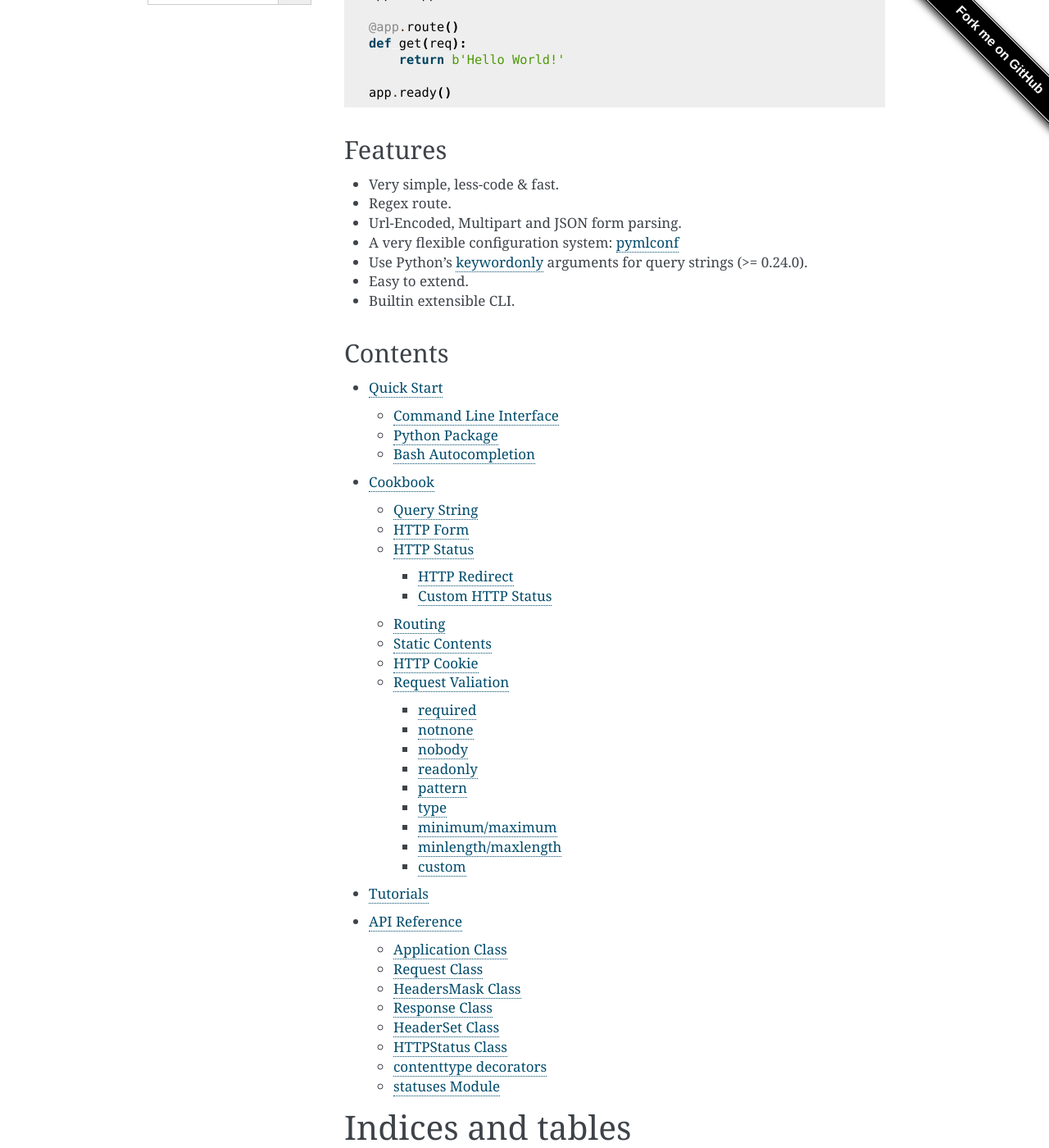
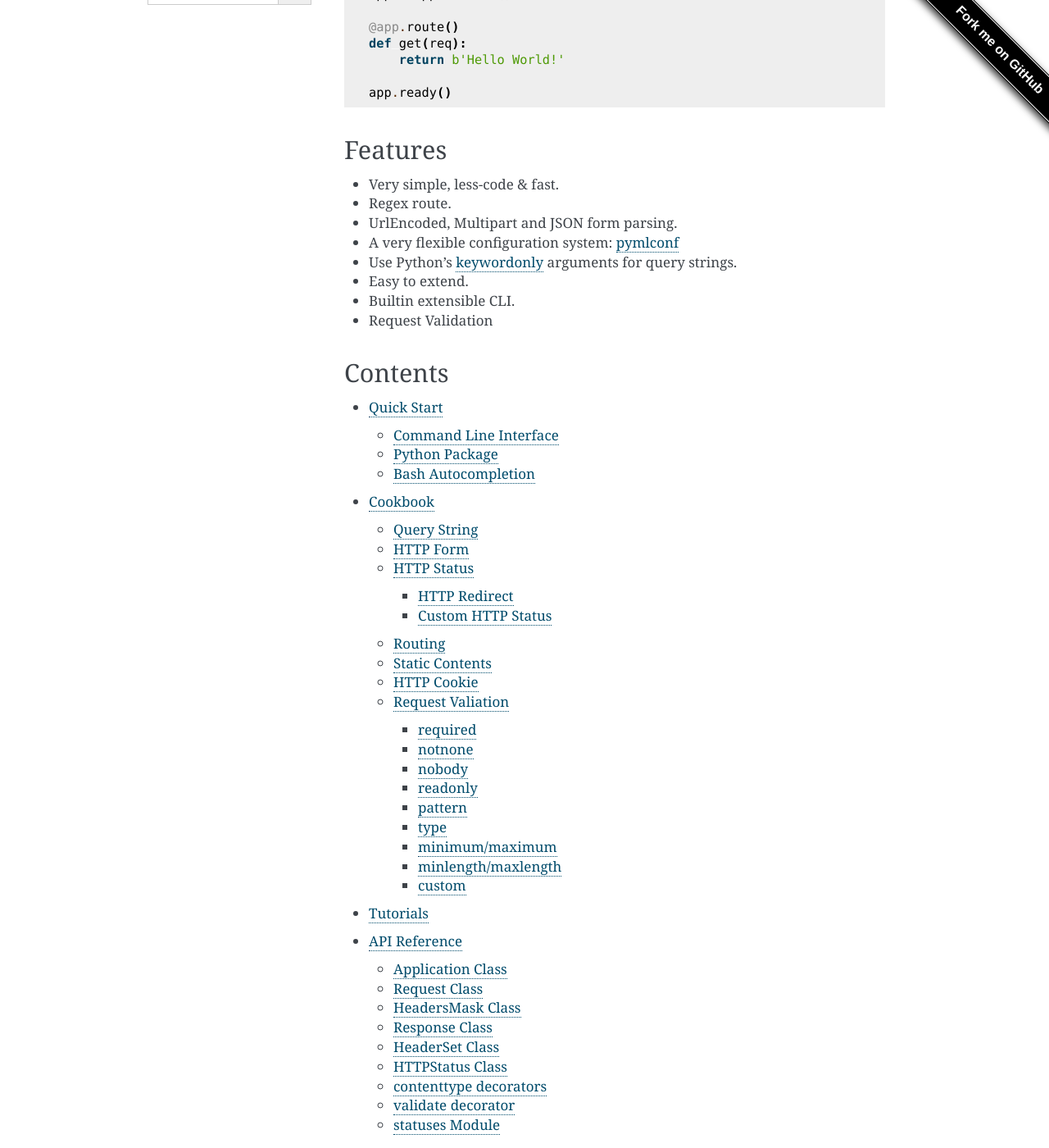
Before and after one commit to yhttp/yhttp, a Sphinx documentation site: the page built from sphinx/index.rst, in a window 1280 px wide and 1400 px high, scrolled down 354 px. Shown: the whole window at 82% size. Built offline with Sphinx 7.4.7, drawn with Linux system fonts in a browser that asks for light colours.

Commit message:
API Reference, validate decorator

```diff
--- a/sphinx/apireference.rst
+++ b/sphinx/apireference.rst
@@ -84,6 +84,10 @@ contenttype decorators
 .. autofunction:: text
 
 
+validate decorator
+^^^^^^^^^^^^^^^^^^
+
+.. autofunction:: validate
 
 statuses Module
 ^^^^^^^^^^^^^^^
--- a/sphinx/cookbook.rst
+++ b/sphinx/cookbook.rst
@@ -267,6 +267,8 @@ Test:
        assert counter['domain'] == 'example.com'
        assert counter['max-age'] == '1'
 
+
+.. _cookbook-validation:
 
 Request Valiation
 -----------------
--- a/sphinx/index.rst
+++ b/sphinx/index.rst
@@ -42,14 +42,14 @@ Features
 
 - Very simple, less-code & fast.
 - Regex route.
-- Url-Encoded, Multipart and JSON form parsing.
+- UrlEncoded, Multipart and JSON form parsing.
 - A very flexible configuration system:
   `pymlconf <https://github.com/pylover/pymlconf>`_
 - Use Python's `keywordonly <https://www.python.org/dev/peps/pep-3102/>`_
-  arguments for query strings (>= 0.24.0).
+  arguments for query strings.
 - Easy to extend.
 - Builtin extensible CLI.
-
+- Request Validation
 
 Contents
 ********
```
Also changed, not shown: 2 other files.
